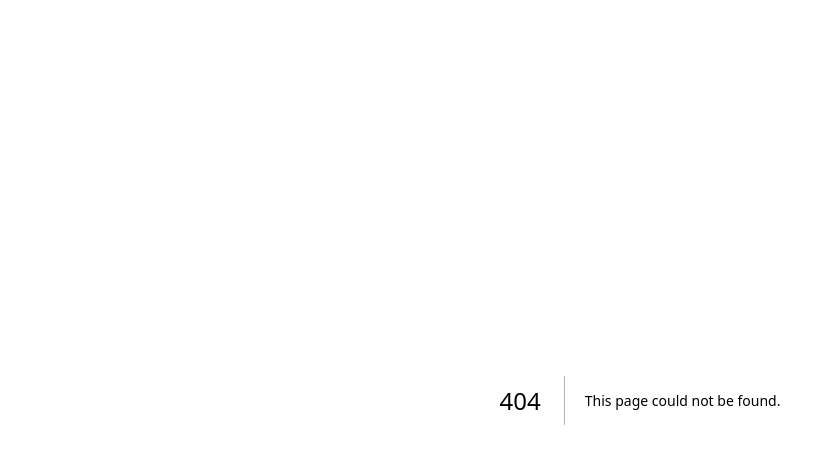
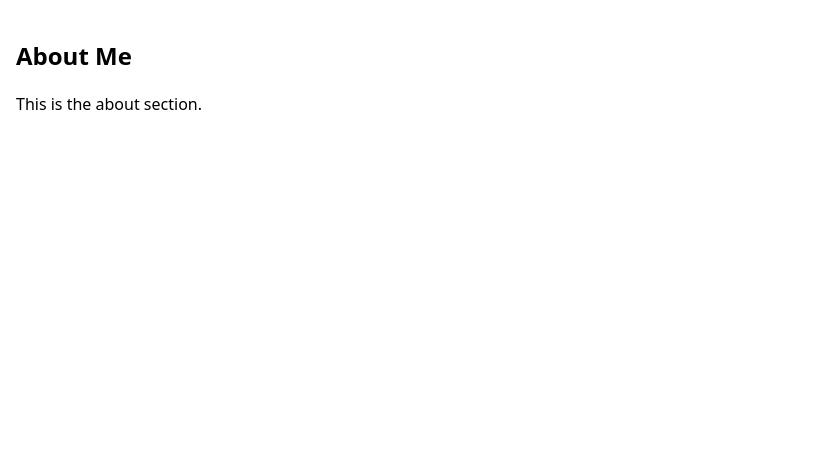
Before and after one commit to mehmetbacik/mehmetbacik.com, a Next.js app: page /about in a window 1280 px wide. Before the commit this address had no page. Shown: the top 464 px of the page, without its empty margins (0-827 px from the left). Built offline with nearby package versions, Linux system fonts and the light colour scheme.

Commit message:
Update
Project structure created.

```diff
--- /dev/null
+++ b/src/components/About.tsx
@@ -0,0 +1,10 @@
+const About = () => {
+  return (
+    <section id="about" className="my-10">
+      <h2 className="text-2xl font-bold mb-5">About Me</h2>
+      <p>This is the about section.</p>
+    </section>
+  );
+};
+
+export default About;
--- /dev/null
+++ b/src/components/Contact.tsx
@@ -0,0 +1,10 @@
+const Contact = () => {
+  return (
+    <section id="contact" className="my-10">
+      <h2 className="text-2xl font-bold mb-5">Contact</h2>
+      <p>This is the contact section.</p>
+    </section>
+  );
+};
+
+export default Contact;
--- /dev/null
+++ b/src/components/Experience.tsx
@@ -0,0 +1,10 @@
+const Experience = () => {
+  return (
+    <section id="experience" className="my-10">
+      <h2 className="text-2xl font-bold mb-5">Experience</h2>
+      <p>This is the experience section.</p>
+    </section>
+  );
+};
+
+export default Experience;
--- /dev/null
+++ b/src/components/Header.tsx
@@ -0,0 +1,9 @@
+const Header = () => {
+  return (
+    <header className="py-5 bg-gray-800 text-white text-center">
+      <h1 className="text-3xl font-bold">My Portfolio</h1>
+    </header>
+  );
+};
+
+export default Header;
--- /dev/null
+++ b/src/pages/_app.tsx
@@ -0,0 +1,8 @@
+import "../styles/styles.scss";
+import type { AppProps } from "next/app";
+
+function App({ Component, pageProps }: AppProps) {
+  return <Component {...pageProps} />;
+}
+
+export default App;
--- /dev/null
+++ b/src/pages/about.tsx
@@ -0,0 +1,11 @@
+import About from "../components/About";
+
+const AboutPage = () => {
+  return (
+    <div className="container mx-auto px-4">
+      <About />
+    </div>
+  );
+};
+
+export default AboutPage;
--- /dev/null
+++ b/src/pages/contact.tsx
@@ -0,0 +1,11 @@
+import Contact from "../components/Contact";
+
+const ContactPage = () => {
+  return (
+    <div className="container mx-auto px-4">
+      <Contact />
+    </div>
+  );
+};
+
+export default ContactPage;
--- /dev/null
+++ b/src/pages/experience.tsx
@@ -0,0 +1,11 @@
+import Experience from "../components/Experience";
+
+const ExperiencePage = () => {
+  return (
+    <div className="container mx-auto px-4">
+      <Experience />
+    </div>
+  );
+};
+
+export default ExperiencePage;
--- /dev/null
+++ b/src/pages/index.tsx
@@ -0,0 +1,17 @@
+import Header from "../components/Header";
+import About from "../components/About";
+import Experience from "../components/Experience";
+import Contact from "../components/Contact";
+
+const Home = () => {
+  return (
+    <div className="container mx-auto px-4">
+      <Header />
+      <About />
+      <Experience />
+      <Contact />
+    </div>
+  );
+};
+
+export default Home;
```
Also changed, not shown: src/types/index.d.ts (added).
